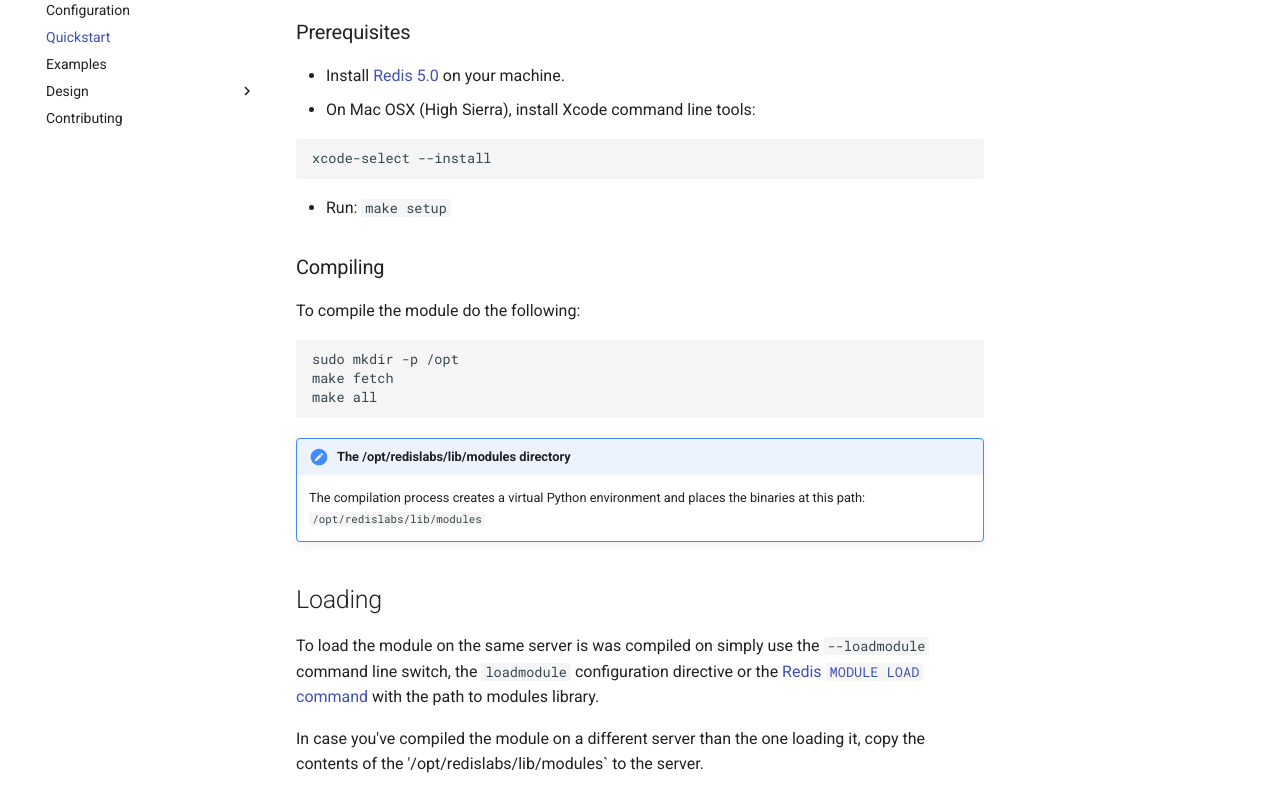
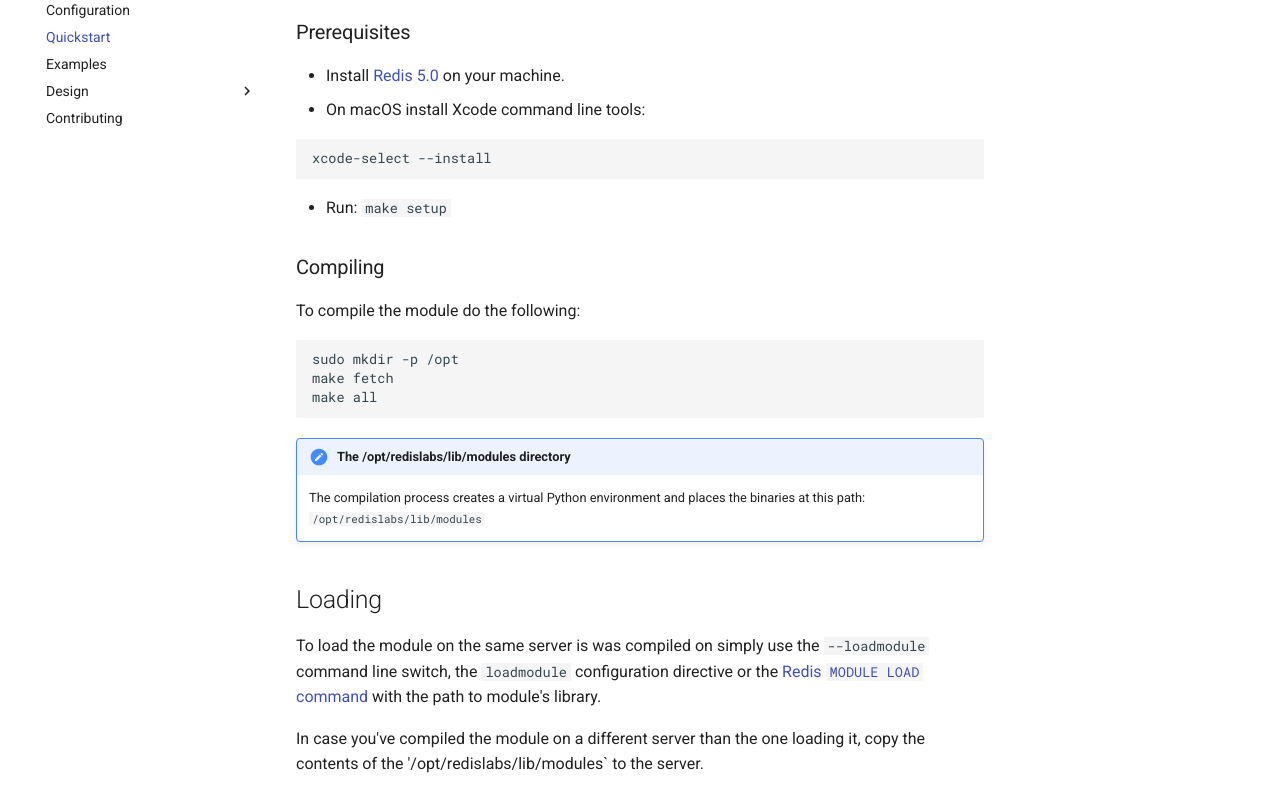
Before and after one commit to RedisGears/RedisGears, an MkDocs documentation site: the page built from docs/quickstart.md, in a window 1280 px wide and 1400 px high, scrolled down 380 px. Shown: the part 340-1135 px from the top of the window. Built offline with MkDocs 1.6.1 and Material for MkDocs 9.7.7, drawn with Linux system fonts in a browser that asks for light colours; comment, search, counter and statistics services are not loaded.

Commit message:
Cosmetic fixes

````diff
--- a/docs/quickstart.md
+++ b/docs/quickstart.md
@@ -23,7 +23,7 @@ docker run -p 30001:30001 -p 30002:30002 -p 30003:30003 redislabs/rgcluster:late
 
 ### Prerequisites
 * Install [Redis 5.0](https://redis.io/) on your machine.
-* On Mac OSX (High Sierra), install Xcode command line tools:
+* On macOS install Xcode command line tools:
 
 ```
 xcode-select --install
@@ -44,7 +44,7 @@ make all
     The compilation process creates a virtual Python environment and places the binaries at this path: `/opt/redislabs/lib/modules`
 
 ## Loading
-To load the module on the same server is was compiled on simply use the `--loadmodule` command line switch, the `loadmodule` configuration directive or the [Redis `MODULE LOAD` command](https://redis.io/commands/module-load) with the path to modules library.
+To load the module on the same server is was compiled on simply use the `--loadmodule` command line switch, the `loadmodule` configuration directive or the [Redis `MODULE LOAD` command](https://redis.io/commands/module-load) with the path to module's library.
 
 In case you've compiled the module on a different server than the one loading it, copy the contents of the '/opt/redislabs/lib/modules` to the server.
 
````
